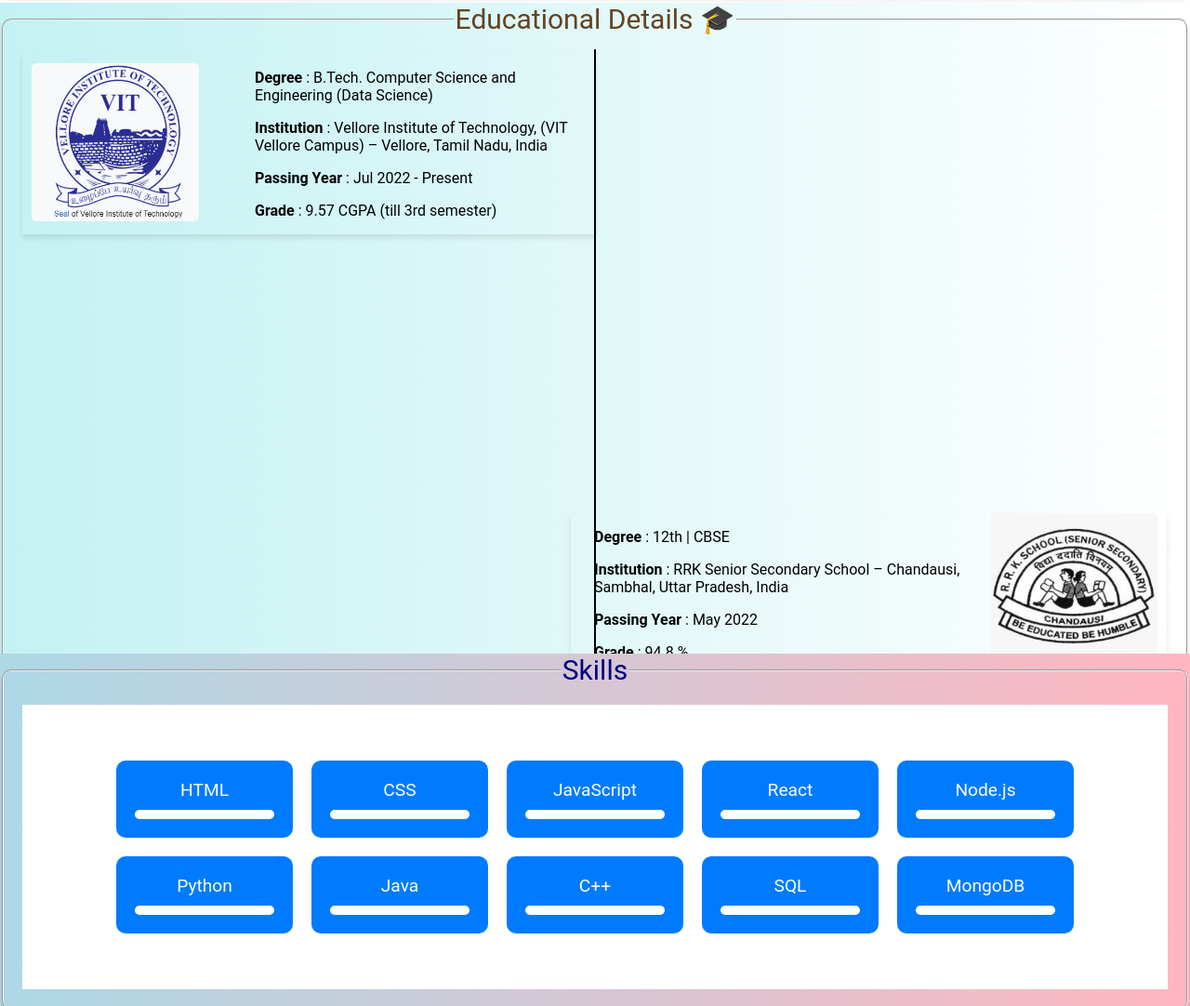
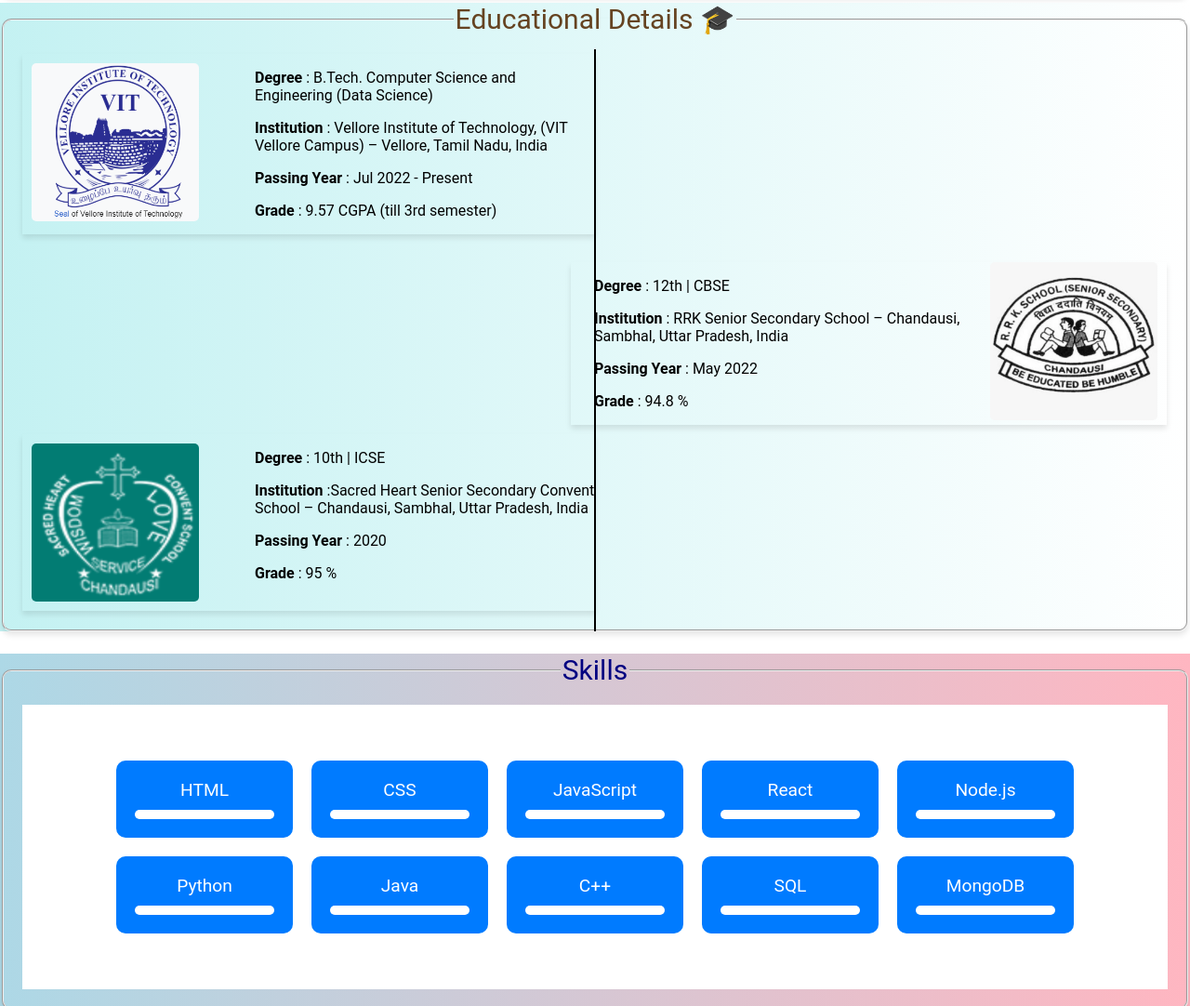
Before and after one commit to Rahul19Rajpal/Portfolio.github.io, a plain HTML site: page index.html in a window 1280 px wide. Shown: the part 997-2079 px from the top of the page at 93% size. Drawn offline with Linux system fonts and the light colour scheme.

Commit message:
Update Portfolio.css

```diff
--- a/Portfolio.css
+++ b/Portfolio.css
@@ -414,7 +414,7 @@ fieldset {
 }
 .ed2{
     float:right;
-    margin-top:300px;
+    margin-top:30px;
     margin-bottom:10px;
     width:50%;
     padding-left: 25px;
```
